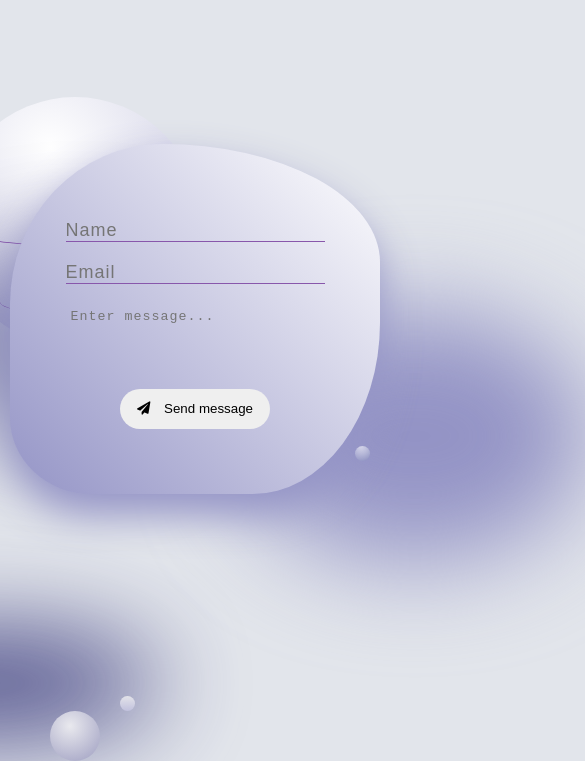
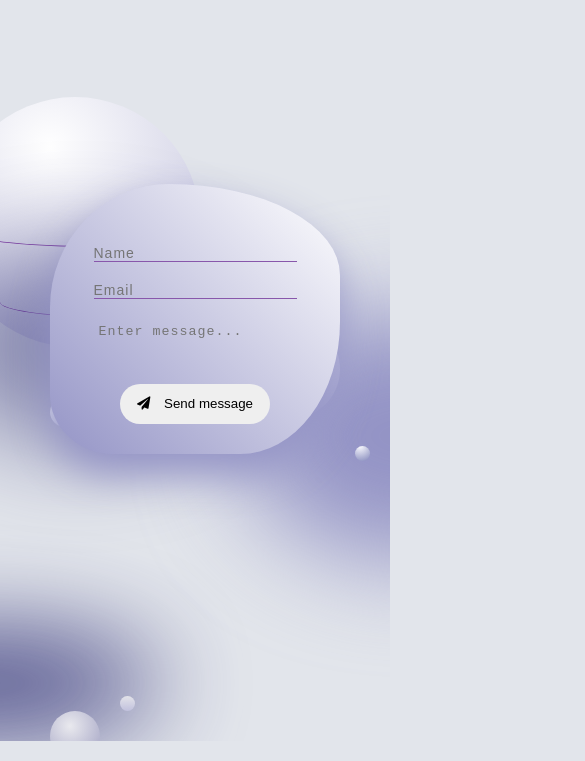
Before and after one commit to TamasAcs/UI-Blog, a plain HTML site: page contact.html in a window 390 px wide. Shown: the part 103-864 px from the top of the page, 585 px wide, since content can reach past the window. Drawn offline with Linux system fonts and the light colour scheme.

Commit message:
Mobile view fixed

```diff
--- a/about.css
+++ b/about.css
@@ -7,12 +7,16 @@
   }
   body,
   html {
-    min-width: 350px;
     width: 100%;
     height: 100vh;
     font-family: "Poppins", sans-serif;
     background-color: #e2e5eb;
-    overflow: hidden;
+  }
+  .wrapper{
+  width: 100%;
+  height: 100vh;
+  overflow: hidden;
+  position: relative;
   }
   header {
     width: 100%;
@@ -317,13 +321,15 @@
     }
   }
 
-  @media (min-device-width: 350px) and (max-width: 767px) {
-
+  @media (min-device-width: 320px) and (max-width: 767px) {
+    .wrapper{
+      padding-top: 20px;
+    }
     .toggle.show .nav {
       display: flex;
       background-color: #c6c8de;
       padding: 20px;
-      width: 30%;
+      width: 40%;
       border-radius: 10px;
     }
     .nav {
@@ -367,7 +373,7 @@
     }
   }
 
-  @media (min-device-width: 350px) and (max-width: 400px) {
+  @media (min-device-width: 320px) and (max-width: 400px) {
       header{
           height: 50px;
       }
--- a/contact.css
+++ b/contact.css
@@ -5,11 +5,15 @@
   }
   body,
   html {
-    min-width: 350px;
     width: 100%;
     height: 100vh;
     font-family: "Poppins", sans-serif;
     background-color: #e2e5eb;
+  }
+  .wrapper{
+    width: 100%;
+    height: 100%;
+    position: relative;
     overflow: hidden;
   }
   header {
@@ -366,13 +370,22 @@ button:active{
     }
   }
 
-  @media (min-device-width: 350px) and (max-width: 767px) {
-
+  @media (min-device-width: 320px) and (max-width: 767px) {
+    input[type="text"], input[type="email"] {
+      font-size: 14px;
+  }
+  .wrap{
+    width: 290px;
+    height: 270px;
+  }
+  button{
+    margin: 0;
+  }
     .toggle.show .nav {
       display: flex;
       background-color: #c6c8de;
       padding: 20px;
-      width: 30%;
+      width: 40%;
       border-radius: 10px;
     }
     .nav {
@@ -409,7 +422,3 @@ button:active{
       filter: blur(50px);
     }
   }
-
-  @media (min-device-width: 350px) and (max-width: 400px) {
-
-  }
--- a/contact.html
+++ b/contact.html
@@ -1,15 +1,22 @@
 <!DOCTYPE html>
 <html lang="en">
   <head>
-    <meta charset="UTF-8">
-    <meta http-equiv="X-UA-Compatible" content="IE=edge">
-    <meta name="viewport" content="width=device-width, initial-scale=1.0">
-    <meta name="description" content="UI designed blog website created with html and css"/>
-    <link rel="stylesheet" href="https://cdnjs.cloudflare.com/ajax/libs/font-awesome/5.15.2/css/all.min.css"/>
-    <link rel="stylesheet" href="contact.css">
+    <meta charset="UTF-8" />
+    <meta http-equiv="X-UA-Compatible" content="IE=edge" />
+    <meta name="viewport" content="width=device-width, initial-scale=1.0" />
+    <meta
+      name="description"
+      content="UI designed blog website created with html and css"
+    />
+    <link
+      rel="stylesheet"
+      href="https://cdnjs.cloudflare.com/ajax/libs/font-awesome/5.15.2/css/all.min.css"
+    />
+    <link rel="stylesheet" href="contact.css" />
     <title>Home</title>
   </head>
   <body>
+    <div class="wrapper">
       <header class="toggle">
         <div class="logo">
           <a href="./home.html"><h1 id="logo">JD</h1></a>
@@ -30,14 +37,20 @@
 
       <div class="container">
         <form class="wrap">
-            <input type="text" name="name" placeholder="Name" required>
-            <input type="email" name="email" placeholder="Email" required>
-            <textarea name="text" rows="4" cols="40" placeholder="Enter message..." required></textarea>
-            <button type="submit"><i class="fas fa-paper-plane"></i> Send message</button>
+          <input type="text" name="name" placeholder="Name" required />
+          <input type="email" name="email" placeholder="Email" required />
+          <textarea
+            name="text"
+            rows="4"
+            cols="40"
+            placeholder="Enter message..."
+            required
+          ></textarea>
+          <button type="submit">
+            <i class="fas fa-paper-plane"></i> Send message
+          </button>
         </form>
       </div>
-
-
 
       <div class="ring"></div>
       <div class="ring2"></div>
@@ -50,12 +63,13 @@
       <div class="circle33"></div>
       <div class="shadow1"></div>
       <div class="shadow2"></div>
-
+    </div>
     <script>
       const burger = document.querySelector(".burger");
       const header = document.querySelector(".toggle");
       burger.addEventListener("click", () => {
-header.classList.toggle("show");})
+        header.classList.toggle("show");
+      });
     </script>
   </body>
 </html>
--- a/home.css
+++ b/home.css
@@ -5,12 +5,10 @@
 }
 body,
 html {
-  min-width: 350px;
   width: 100%;
   height: 100vh;
   font-family: "Poppins", sans-serif;
   background-color: #e2e5eb;
-  overflow: hidden;
 }
 header {
   width: 100%;
@@ -33,6 +31,12 @@ header .nav > ul {
   text-transform: uppercase;
   list-style: none;
   font-weight: 600;
+}
+.wrapper{
+  width: 100%;
+  height: 100vh;
+  overflow: hidden;
+  position: relative;
 }
 .logo {
   width: 35px;
@@ -107,11 +111,10 @@ a:hover{
 }
 .container {
   width: 100%;
-  height: 80vh;
+  height: 100%;
   display: flex;
   flex-direction: column;
   align-items: center;
-  justify-content: center;
 }
 .container h1 {
   font-size: 5rem;
@@ -138,7 +141,7 @@ button {
   margin-top: 50px;
   text-transform: uppercase;
   border-radius: 59% 33% 78% 27% / 80% 29% 76% 29%;
-  border: none;
+  border: 2px solid #7a69a7;
   background: linear-gradient(to right, #d5d6e2, #b8b8d3);
   cursor: pointer;
   font-weight: bolder;
@@ -342,10 +345,11 @@ border-color: rgb(129, 56, 163);
   }
 }
 
-@media (min-device-width: 350px) and (max-width: 767px) {
+@media (min-device-width: 320px) and (max-width: 767px) {
   .container h1 {
     font-size: 3rem;
     text-align: center;
+    padding: 50px 20px;
   }
   p {
     width: 70%;
@@ -355,7 +359,7 @@ border-color: rgb(129, 56, 163);
     display: flex;
     background-color: #c6c8de;
     padding: 20px;
-    width: 30%;
+    width: 40%;
     border-radius: 10px;
   }
   .nav {
@@ -393,8 +397,10 @@ border-color: rgb(129, 56, 163);
   }
 }
 
-@media (min-device-width: 350px) and (max-width: 400px) {
-
+@media (min-device-width: 320px) and (max-width: 400px) {
+  .container{
+    height: 65vh;
+  }
   button {
     background: linear-gradient(to right, #a0a2be, #d5d5e3);
   }
--- a/style.css
+++ b/style.css
@@ -5,12 +5,16 @@
 }
 body,
 html {
-  min-width: 350px;
   width: 100%;
   height: 100vh;
   font-family: "Poppins", sans-serif;
   background-color: #e2e5eb;
+}
+.wrapper{
+  width: 100%;
+  height: 100%;
   overflow: hidden;
+  position: relative;
 }
 header {
   width: 100%;
@@ -107,12 +111,11 @@ a:hover{
 }
 .container {
   width: 100%;
-  height: auto;
   display: flex;
   flex-direction: column;
   align-items: center;
-  overflow: hidden;
-  position: relative;
+  position: absolute;
+  z-index: 5;
 }
 .info {
   width: 35%;
@@ -130,7 +133,7 @@ a:hover{
   padding: 20px 0;
 }
 .date {
-  color: #6e7282;
+  color: #c12473;
   font-size: 0.8rem;
 }
 p {
@@ -339,14 +342,14 @@ border-color: rgb(129, 56, 163);
 }
 
 @media (min-device-width: 350px) and (max-width: 767px) {
-  body{
-    height: auto;
+  .wrapper{
+    height: 110vh;
   }
   .toggle.show .nav {
     display: flex;
     background-color: #c6c8de;
     padding: 20px;
-    width: 30%;
+    width: 40%;
     border-radius: 10px;
   }
   .nav {
@@ -363,6 +366,7 @@ border-color: rgb(129, 56, 163);
   }
   .info {
     z-index: 5;
+    width: 70%;
   }
   .container .title {
     font-size: 2.9rem;
@@ -398,9 +402,28 @@ border-color: rgb(129, 56, 163);
   }
 }
 
-@media (min-device-width: 350px) and (max-width: 400px) {
-  body{
-    height: auto;
+@media (min-device-width: 320px) and (max-width: 400px) {
+  .toggle.show .nav {
+    display: flex;
+    background-color: #c6c8de;
+    padding: 20px;
+    width: 35%;
+    border-radius: 10px;
+  }
+  .nav {
+    display: none;
+  }
+  li:hover {
+    color: #e54e84 !important;
+  }
+  .burger {
+    display: flex;
+  }
+  #show {
+    display: flex;
+  }
+  .wrapper{
+    height: 120vh;
   }
   .container .title {
     font-size: 2.5rem;
```
Also changed, not shown: about.html (+28 -11 lines), home.html (+21 -11 lines), index.html (+12 -5 lines). Lines whose indentation alone changed are shown as unchanged.
